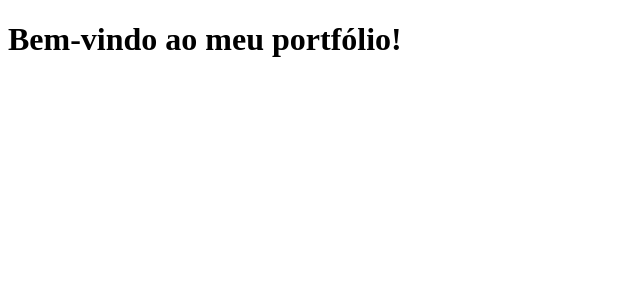
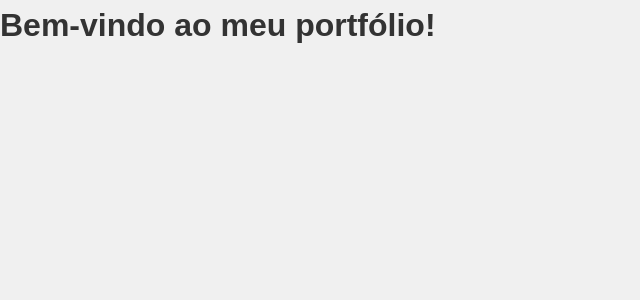
Before and after one commit to HenrickyL/portfolio, a Next.js app: page / in a window 1280 px wide. Shown: the top 300 px of the page, without its empty margins (0-640 px from the left). Built offline with nearby package versions, Linux system fonts and the light colour scheme.

Commit message:
adjust styled component

```diff
--- a/src/app/layout.tsx
+++ b/src/app/layout.tsx
@@ -1,6 +1,9 @@
 // import "./globals.css";
 import { Metadata } from "next";
+import GlobalStyles from '@/styles/globalStyle'; // Importe o GlobalStyles
+import StyledComponentsRegistry from "@/lib/registry";
 
+StyledComponentsRegistry
 export const metadata: Metadata = {
   title: "Meu Portfólio",
   description: "Meu portfólio pessoal.",
@@ -13,7 +16,12 @@ export default function RootLayout({
 }) {
   return (
     <html lang="en">
-      <body>{children}</body>
+      <body>
+        <StyledComponentsRegistry>
+            <GlobalStyles />
+            {children}
+        </StyledComponentsRegistry>
+      </body>
     </html>
   );
 }
--- /dev/null
+++ b/src/lib/registry.tsx
@@ -0,0 +1,35 @@
+"use client";
+
+import React from "react";
+import { ServerStyleSheet } from "styled-components";
+
+// Este componente é para garantir a correção do SSR
+export default function StyledComponentsRegistry({
+  children,
+}: {
+  children: React.ReactNode;
+}) {
+  if (typeof window === "undefined") {
+    const sheet = new ServerStyleSheet();
+    const originalRender = React.createElement;
+
+    // React.createElement = (...args: any[]) => {
+    //   const element = originalRender(...args);
+    //   sheet.collectStyles(element);
+    //   return element;
+    // };
+
+    return (
+      <>
+        {children}
+        <style
+          dangerouslySetInnerHTML={{
+            __html: sheet.getStyleTags(),
+          }}
+        />
+      </>
+    );
+  }
+
+  return <>{children}</>;
+}
--- /dev/null
+++ b/src/styles/globalStyle.ts
@@ -0,0 +1,28 @@
+"use client";
+import { createGlobalStyle } from 'styled-components';
+
+const GlobalStyles = createGlobalStyle`
+  /* Reset básico */
+  * {
+    margin: 0;
+    padding: 0;
+    box-sizing: border-box;
+  }
+
+  /* Estilos globais */
+  body {
+    font-family: 'Arial', sans-serif;
+    background-color: #f0f0f0;
+    color: #333;
+    line-height: 1.6;
+  }
+
+  a {
+    text-decoration: none;
+    color: inherit;
+  }
+
+  /* Adicione outros estilos globais aqui */
+`;
+
+export default GlobalStyles;
--- a/tsconfig.json
+++ b/tsconfig.json
@@ -24,7 +24,9 @@
       "@containers/*": ["./src/containers/*"],
       "@utils/*": ["./src/utils/*"],
       "@hooks/*": ["./src/hooks/*"],
-      "@stores/*": ["./src/stores/*"]
+      "@styles/*": ["./src/styles/*"],
+      "@stores/*": ["./src/stores/*"],
+      "@lib/*": ["./src/lib/*"]
     }
   },
   "include": ["next-env.d.ts", "**/*.ts", "**/*.tsx", ".next/types/**/*.ts"],
```
